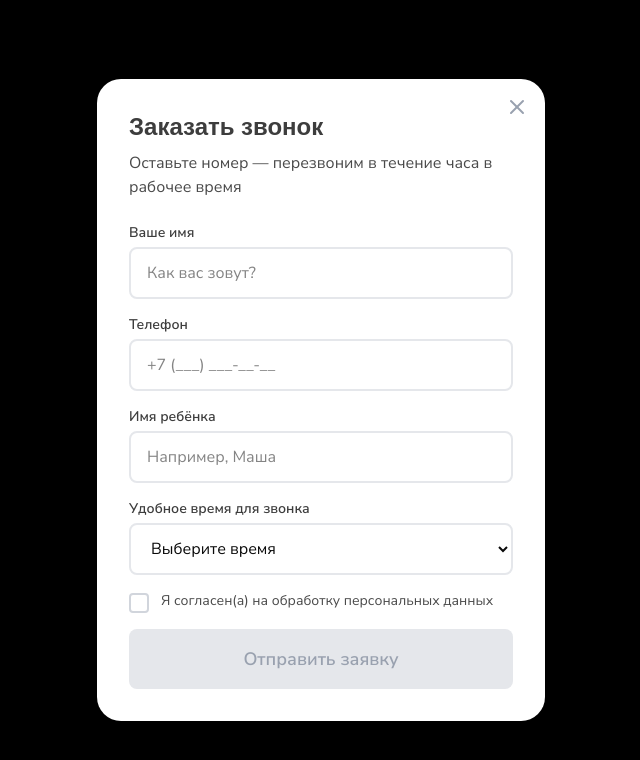
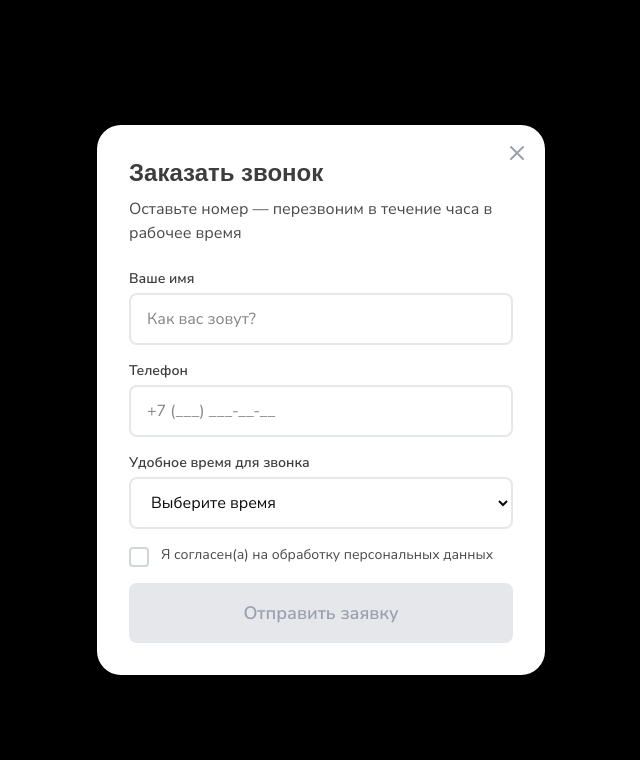
Before and after one commit to 200288btm-wq/akademiya-pandy, a React (Vite) app: page /contacts in a window 1280 px wide. Both pictures are taken after a click on the button 1096 px from the left and 2501 px from the top of the page. Shown: the part 1938-2698 px from the top of the page, without its empty margins (319-959 px from the left). Built offline with nearby package versions, Linux system fonts and the light colour scheme.

Commit message:
Update CallModal.tsx

```diff
--- a/src/app/components/CallModal.tsx
+++ b/src/app/components/CallModal.tsx
@@ -10,7 +10,6 @@ interface CallModalProps {
 export function CallModal({ isOpen, onClose, programName }: CallModalProps) {
   const [name, setName] = useState("");
   const [phone, setPhone] = useState("");
-  const [childName, setChildName] = useState("");
   const [time, setTime] = useState("");
   const [agreed, setAgreed] = useState(false);
   const [sent, setSent] = useState(false);
@@ -19,15 +18,14 @@ export function CallModal({ isOpen, onClose, programName }: CallModalProps) {
     if (e) e.preventDefault();
     if (!name || !phone || !agreed) return;
 
-    // Отправляем заявку через серверную функцию — она шлёт в Telegram, VK и пишет в CRM
+    // Отправляем в одну точку — PHP на Beget шлёт в TG, VK и записывает в Supabase
     try {
-      await fetch("/api/submit-lead", {
+      await fetch("/api/submit-lead.php", {
         method: "POST",
         headers: { "Content-Type": "application/json" },
         body: JSON.stringify({
           name,
           phone,
-          childName,
           time,
           programName: programName || null,
         }),
@@ -42,7 +40,6 @@ export function CallModal({ isOpen, onClose, programName }: CallModalProps) {
       setSent(false);
       setName("");
       setPhone("");
-      setChildName("");
       setTime("");
       setAgreed(false);
     }, 2500);
@@ -110,19 +107,6 @@ export function CallModal({ isOpen, onClose, programName }: CallModalProps) {
 
               <div>
                 <label className="font-['Nunito_Sans',sans-serif] font-semibold text-[#3D3D3D] mb-1 block text-sm">
-                  {"Имя ребёнка"}
-                </label>
-                <input
-                  type="text"
-                  value={childName}
-                  onChange={(e) => setChildName(e.target.value)}
-                  placeholder="Например, Маша"
-                  className="w-full px-4 py-3 rounded-lg border-2 border-gray-200 focus:border-[#7BAF8E] focus:outline-none font-['Nunito_Sans',sans-serif] transition-colors"
-                />
-              </div>
-
-              <div>
-                <label className="font-['Nunito_Sans',sans-serif] font-semibold text-[#3D3D3D] mb-1 block text-sm">
                   {"Удобное время для звонка"}
                 </label>
                 <select
```
